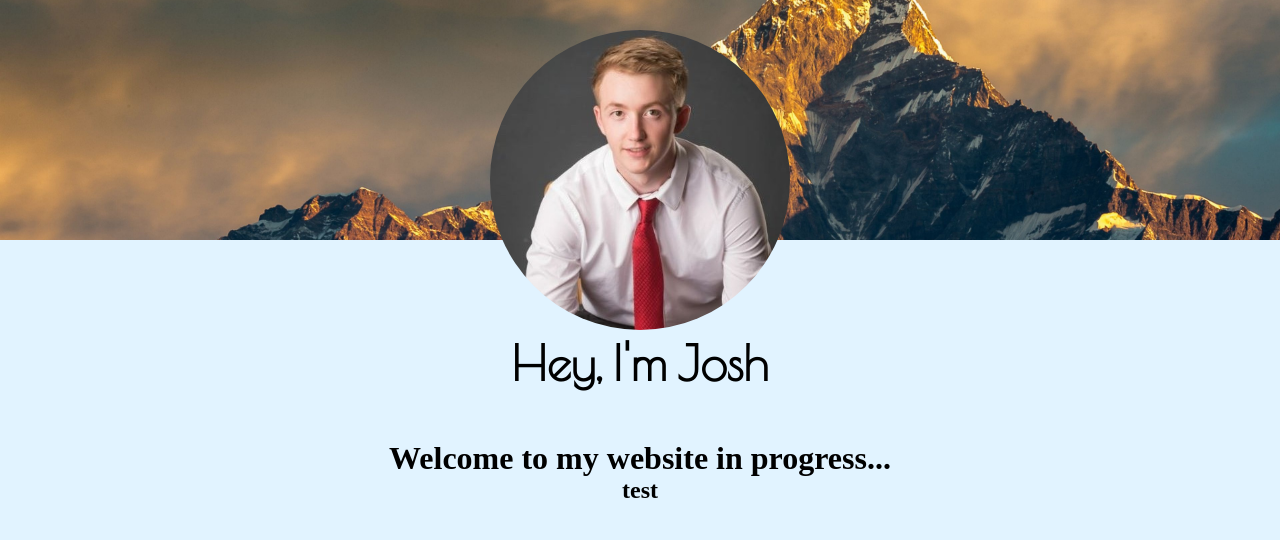
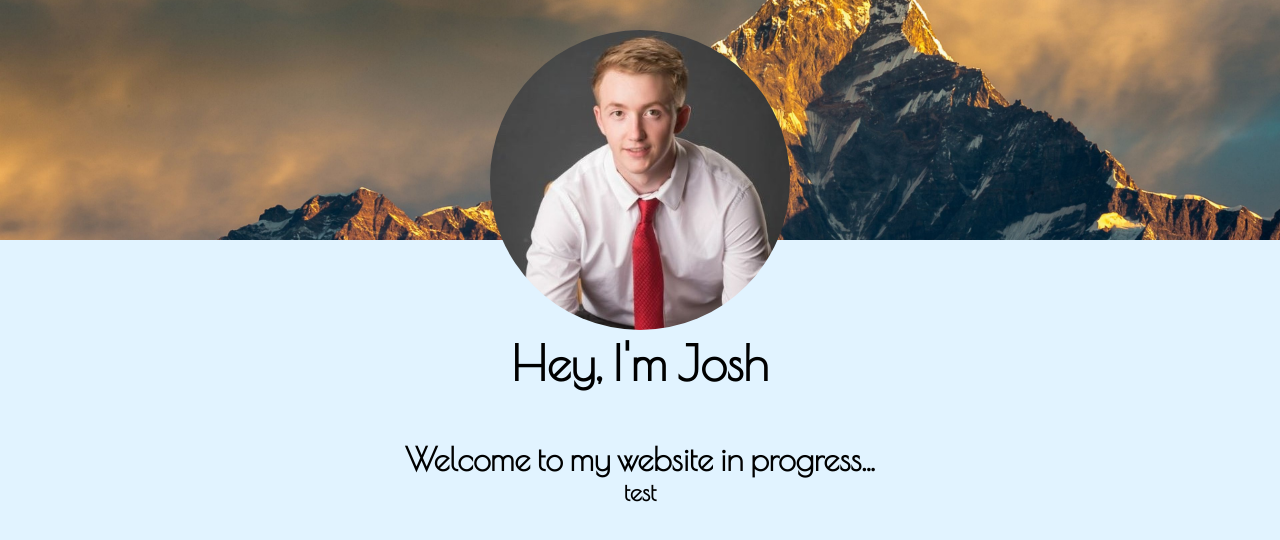
Before and after one commit to Joshtes/Personal_Website, a plain HTML site: page index.html in a window 1280 px wide. Drawn offline with nearby package versions, Linux system fonts and the light colour scheme.

Commit message:
update to body font

```diff
--- a/style.css
+++ b/style.css
@@ -45,5 +45,6 @@ body {
     width: 100%;
     height: auto;
     margin-top: 200px;
+    font-family:'Poiret One', 'cursive' ;
 
 }
```
